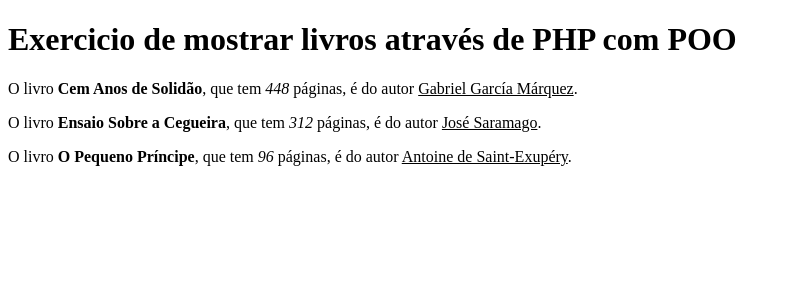
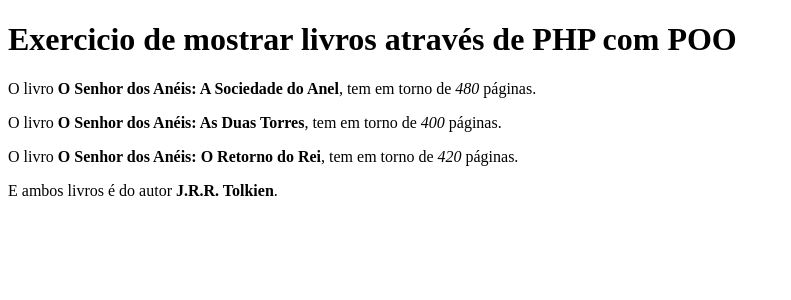
Before and after one commit to Emerson-FullStackSenacPenha/exemplos-poo, a PHP site: page /exercicios.php in a window 1280 px wide. Shown: the top 300 px of the page, without its empty margins (0-791 px from the left). Run offline with PHP 8.4, Linux system fonts and the light colour scheme.

Commit message:
exercicio do PHP com POO

```diff
--- a/exercicios.php
+++ b/exercicios.php
@@ -5,17 +5,17 @@ $livroA = new Livro();
 $livroB = new Livro();
 $livroC = new Livro();
 
-$livroA->titulo = "Cem Anos de Solidão";
-$livroA->autor = "Gabriel García Márquez";
-$livroA->paginas = 448;
+$livroA->titulo = "O Senhor dos Anéis: A Sociedade do Anel";
+$livroA->autor = "J.R.R. Tolkien";
+$livroA->paginas = 480;
 
-$livroB->titulo = "Ensaio Sobre a Cegueira";
-$livroB->autor = "José Saramago";
-$livroB->paginas = 312;
+$livroB->titulo = "O Senhor dos Anéis: As Duas Torres";
+$livroB->autor = "J.R.R. Tolkien";
+$livroB->paginas = 400;
 
-$livroC->titulo = "O Pequeno Príncipe";
-$livroC->autor = "Antoine de Saint-Exupéry";
-$livroC->paginas = 96;
+$livroC->titulo = "O Senhor dos Anéis: O Retorno do Rei";
+$livroC->autor = "J.R.R. Tolkien";
+$livroC->paginas = 420;
 
 ?>
 
@@ -24,7 +24,7 @@ $livroC->paginas = 96;
 <head>
     <meta charset="UTF-8">
     <meta name="viewport" content="width=device-width, initial-scale=1.0">
-    <title>Exercicio do Livro</title>
+    <title>Exercicio de PHP com POO</title>
 </head>
 <body>
 
@@ -34,5 +34,7 @@ $livroC->paginas = 96;
 <?=$livroB->mostrarDados()?>
 <?=$livroC->mostrarDados()?>
 
+<p>E ambos livros é do autor <b><?=$livroA->autor?></b>.</p>
+
 </body>
 </html>
--- a/src/Livro.php
+++ b/src/Livro.php
@@ -5,18 +5,15 @@ public string $titulo;
 public string $autor;
 public int $paginas;
 
-public function mostrarDados():void {
+    public function mostrarDados():void {
 
-    echo "  <div>
+        echo "  <div>
 
-            <p> O livro <b>$this->titulo</b>, que tem <i>$this->paginas</i> páginas, é do autor <u>$this->autor</u>.</p>
+                <p> O livro <b>$this->titulo</b>, tem em torno de  <i>$this->paginas</i> páginas.
 
-            </div>";
+                </div>";
 
-}
-
-
-
+    }
 
 };
 
```
